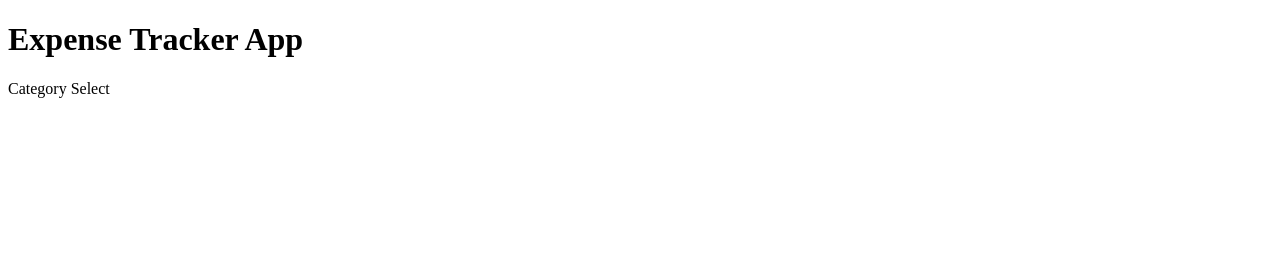
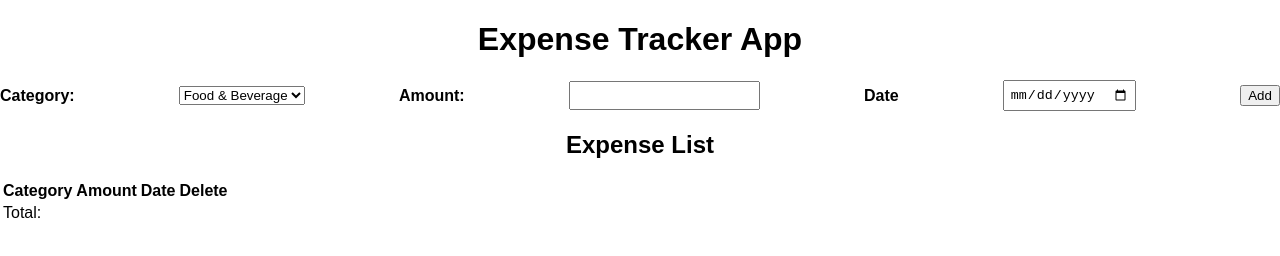
Before and after one commit to CompetitiveRohan/Expense-Tracker, a plain HTML site: page index.html in a window 1280 px wide. Drawn offline with Linux system fonts and the light colour scheme.

Commit message:
adding css

```diff
--- a/index.html
+++ b/index.html
@@ -9,7 +9,43 @@
 <body>
     <h1>Expense Tracker App</h1>
     <div class="input-section">
-        <label for="category-select">Category Select</label>
+        <label for="category-select">Category:</label>
+        <select id="category-select">
+            <option value="Food & Beverage"> Food & Beverage</option>
+            <option value="Rent"> Rent</option>
+            <option value="Transport">Transport</option>
+            <option value="Relaxing"> Relaxing</option>
+        </select>
+        <label for="amount-input">Amount:</label>
+        <input type="number"  id="amount-input">
+        <label for="date-input">Date</label>
+        <input type="date" id="date-input">
+        <button id="add-btn">Add</button>
     </div>
+    <div class="expenses-list">
+        <h2>Expense List</h2>
+        <table>
+            <thead>
+                <tr>
+                    <th>Category</th>
+                    <th>Amount</th>
+                    <th>Date</th>
+                    <th>Delete</th>
+                </tr>
+            </thead>
+            <tbody id="expense-table-body">
+
+            </tbody>
+            <tfoot>
+                <tr>
+                    <td>Total:</td>
+                    <td id="total-amount"></td>
+                    <td></td>
+                    <td></td>
+                </tr>
+            </tfoot>
+        </table>
+    </div>
+    <script src="script.js"></script>
 </body>
 </html>
--- a/style.css
+++ b/style.css
@@ -0,0 +1,26 @@
+body{
+    font-family: Arial, sans-serif;
+    margin: 0;
+}
+
+h1, h2{
+    text-align: center;
+}
+
+.input-section{
+    display: flex;
+    flex-direction: row;
+    justify-content: space-between;
+    align-items: center;
+    padding: 0;
+}
+
+.input-section label{
+    font-weight: bold;
+    margin-right: 10px;
+}
+
+.input-section input[type="number"], .input-section input[type="date"] {
+    padding: 5px;
+    margin-right: 10px;
+}
```
